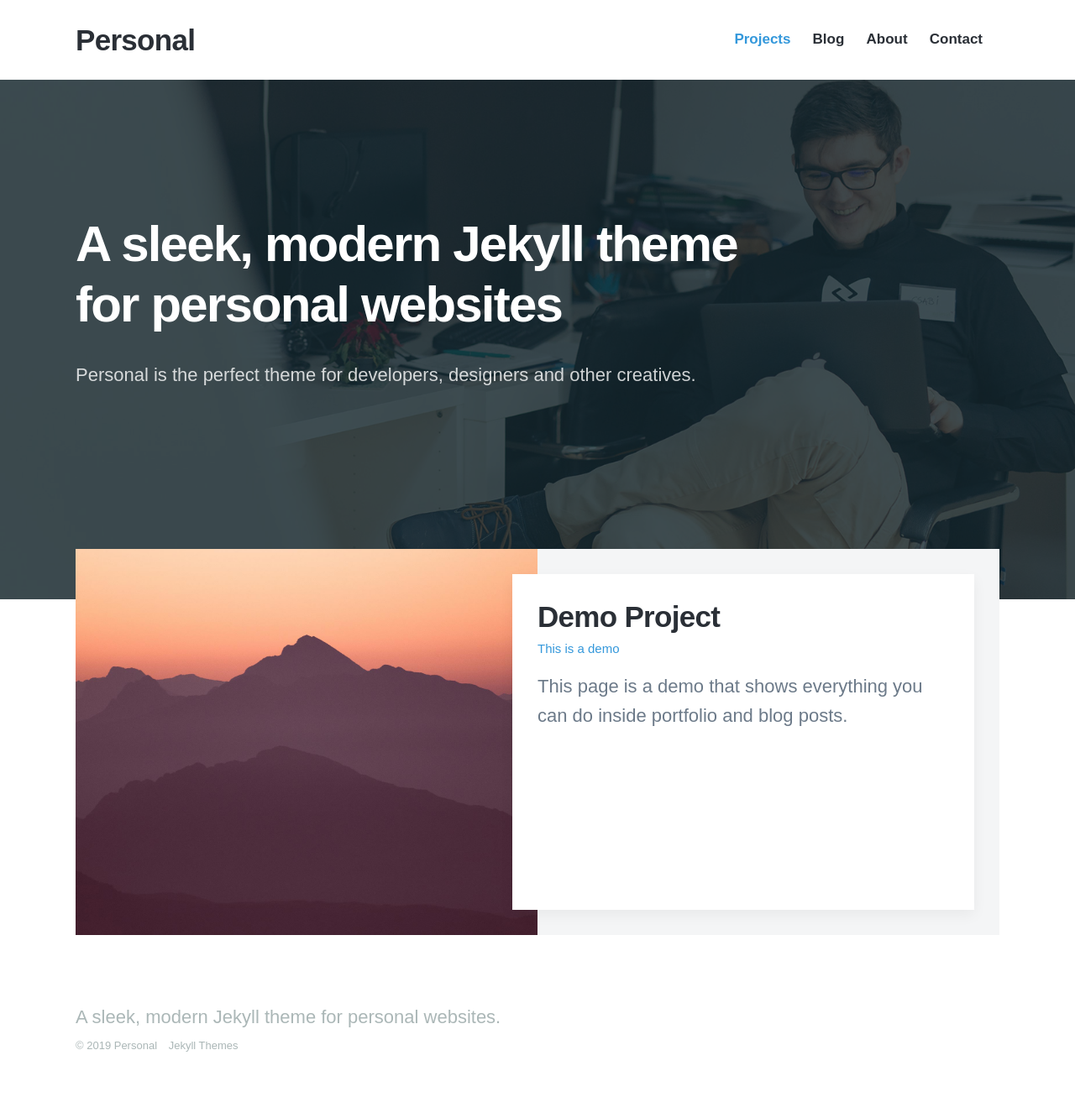
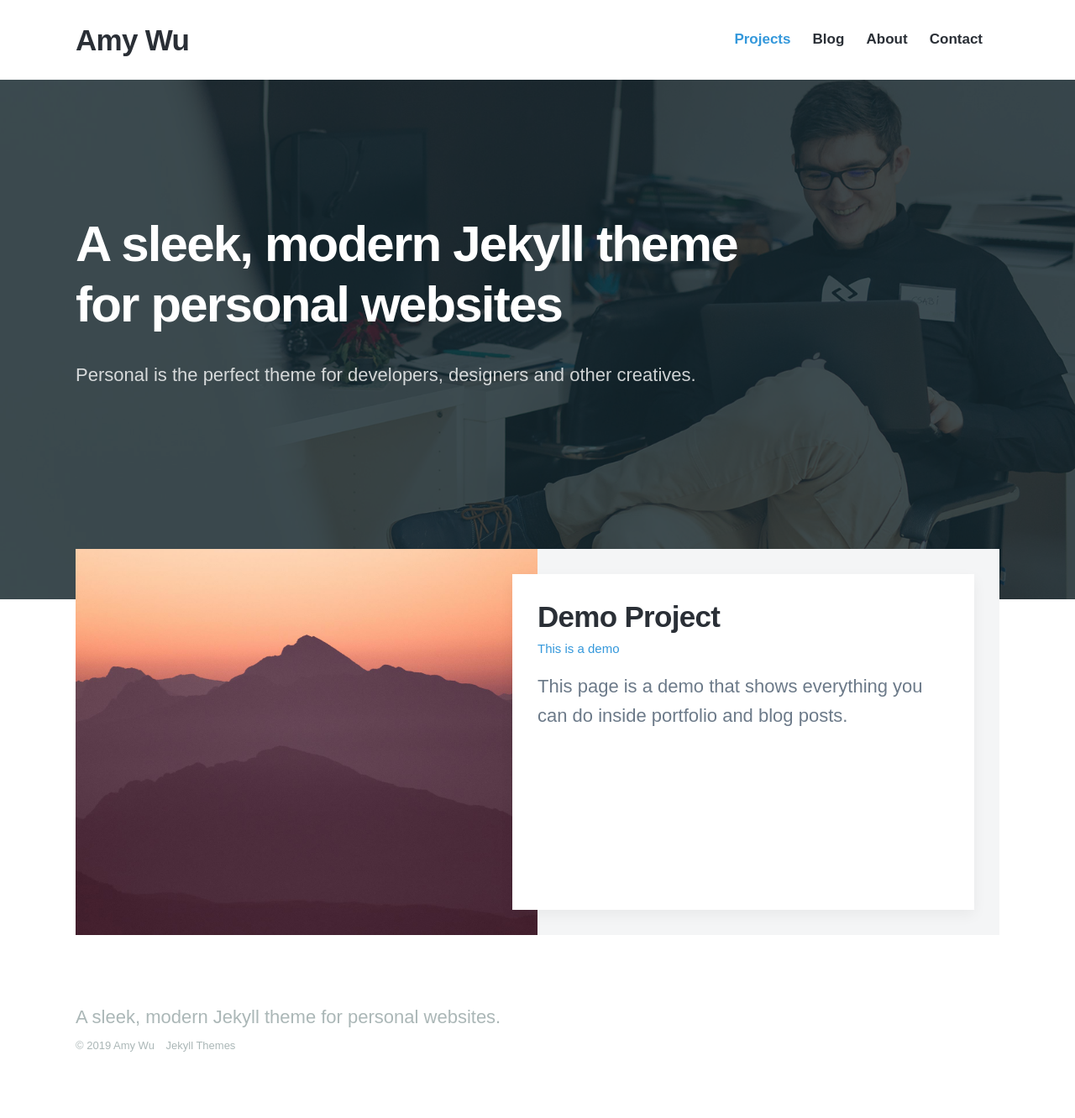
Before and after one commit to amymuwu/website3.0, a Jekyll site: the page built from index.html, in a window 1280 px wide. Shown: the whole page at 84% size. Built offline with Jekyll 4.4.1, drawn with Linux system fonts in a browser that asks for light colours; nearby versions of some CDN libraries; some web fonts are replaced.

Commit message:
Update settings.yml

```diff
--- a/_data/settings.yml
+++ b/_data/settings.yml
@@ -1,5 +1,5 @@
 basic_settings:
-  site_title: Personal
+  site_title: Amy Wu
   favicon_image: /images/favicon.png
 
 header_settings:
```
